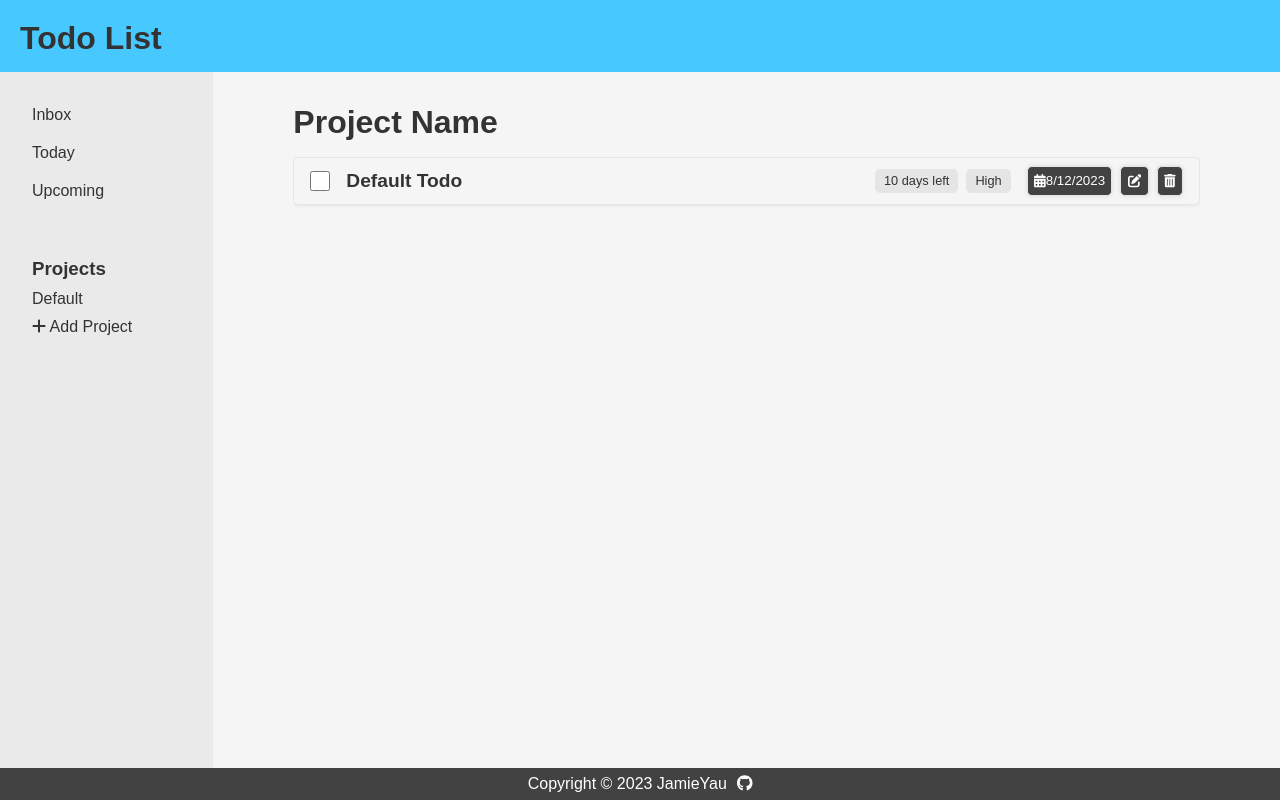
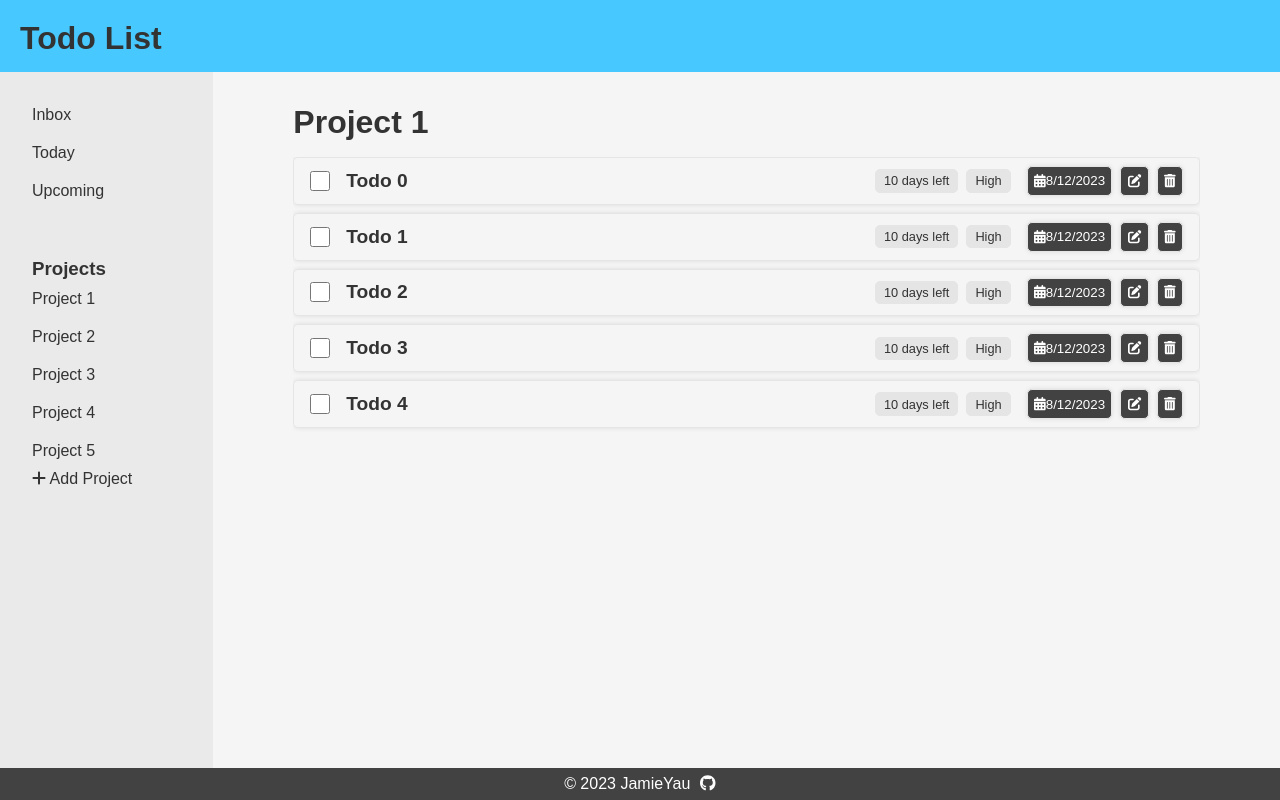
Before and after one commit to JamieYau/to-do-list, a website built with webpack: page src/template.html in a window 1280 px wide. Built offline with nearby package versions, Linux system fonts and the light colour scheme.

Commit message:
Implement dynamic rendering of page

```diff
--- a/src/modules/app.js
+++ b/src/modules/app.js
@@ -1,21 +1,47 @@
 import Project from "./project.js";
 import Todo from "./todo.js";
-import { renderProjects, renderTodos } from "./render.js";
+import { renderPage, renderProjects, renderTodos } from "./render.js";
 
 const initApp = () => {
-    const projects = [];
-    const defaultProject = new Project("Default");
-    projects.push(defaultProject);
-    const defaultTodo = new Todo(
-        "Default Todo",
-        "This is a default todo.",
+  renderPage();
+
+  // Generate test data
+  const projects = generateProject();
+  generateTodos(projects);
+  renderProjects(projects);
+  renderTodos(projects[0]);
+};
+
+//Function to create 5 Project objects and add to projects array
+const generateProject = () => {
+  const projects = [];
+  const project1 = new Project("Project 1");
+  projects.push(project1);
+  const project2 = new Project("Project 2");
+  projects.push(project2);
+  const project3 = new Project("Project 3");
+  projects.push(project3);
+  const project4 = new Project("Project 4");
+  projects.push(project4);
+  const project5 = new Project("Project 5");
+  projects.push(project5);
+  return projects;
+};
+
+// Function to create 5 Todos per project and add to each project
+const generateTodos = (projects) => {
+  for (let i = 0; i < projects.length; i++) {
+    for (let j = 0; j < 5; j++) {
+      const todo = new Todo(
+        `Todo ${j}`,
+        `This is todo ${j} for project ${i}.`,
         new Date("2023-08-12"),
         "High",
         false
-    );
-    defaultProject.addTodo(defaultTodo);
-    renderProjects(projects);
-    renderTodos(defaultProject.todos);
+      );
+      projects[i].addTodo(todo);
+    }
+  }
 };
 
 export default initApp;
--- a/src/modules/render.js
+++ b/src/modules/render.js
@@ -1,3 +1,59 @@
+const renderPage = () => {
+  const container = document.getElementById("container");
+  container.innerHTML = "";
+  // Render the header
+  const header = document.createElement("header");
+  header.id = "header";
+  const headerTitle = document.createElement("h1");
+  headerTitle.id = "header-title";
+  headerTitle.textContent = "Todo List";
+  header.appendChild(headerTitle);
+  // Render the sidebar
+  const sidebar = document.createElement("aside");
+  sidebar.id = "sidebar";
+  const defaultSection = document.createElement("section");
+  defaultSection.id = "default-section";
+  const defaultList = document.createElement("ul");
+  defaultList.classList.add("sidebar-list");
+  const defaultInbox = document.createElement("li");
+  defaultInbox.id = "default-inbox";
+  defaultInbox.textContent = "Inbox";
+  const defaultToday = document.createElement("li");
+  defaultToday.id = "default-today";
+  defaultToday.textContent = "Today";
+  const defaultUpcoming = document.createElement("li");
+  defaultUpcoming.id = "default-upcoming";
+  defaultUpcoming.textContent = "Upcoming";
+  defaultList.appendChild(defaultInbox);
+  defaultList.appendChild(defaultToday);
+  defaultList.appendChild(defaultUpcoming);
+  defaultSection.appendChild(defaultList);
+  sidebar.appendChild(defaultSection);
+  const projectSection = document.createElement("section");
+  projectSection.id = "project-section";
+  sidebar.appendChild(projectSection);
+  // Render the content
+  const content = document.createElement("main");
+  content.id = "content";
+  // Render the footer
+  const footer = document.createElement("footer");
+  const footerText = document.createElement("p");
+  footerText.textContent = "© 2023 JamieYau";
+  const footerLink = document.createElement("a");
+  footerLink.href = "https://github.com/JamieYau";
+  const footerIcon = document.createElement("i");
+  footerIcon.classList.add("fab", "fa-github", "fa-fade");
+  footerLink.appendChild(footerIcon);
+  footer.appendChild(footerText);
+  footer.appendChild(footerLink);
+  // Append all elements to the container
+  container.appendChild(header);
+  container.appendChild(sidebar);
+  container.appendChild(content);
+  container.appendChild(footer);
+};
+
+// Renders the projects in the sidebar
 const renderProjects = (projects) => {
   const projectSection = document.getElementById("project-section");
   projectSection.innerHTML = "";
@@ -27,33 +83,20 @@ const renderProjects = (projects) => {
   projectSection.appendChild(addProject);
 };
 
-/* Render the todos for a project in this format:
-<ul id="todo-list">
-            <li class="todo-item">
-              <input type="checkbox" class="is-complete" />
-              <div class="title">Go gym</div>
-              <div class="todo-details">
-                <div class="days-till-due">3 days</div>
-                <div class="priority">High</div>
-              </div>
-              <div class="actions">
-                <button class="duedate">
-                  <i class="fas fa-calendar-days"></i>
-                  <span>2020-10-10</span>
-                </button>
-                <button class="edit-todo">
-                  <i class="fas fa-edit"></i>
-                </button>
-                <button class="delete-todo">
-                  <i class="fas fa-trash-can"></i>
-                </button>
-              </div>
-            </li>
-*/
+// Render the todos for a project
+const renderTodos = (project) => {
+  const content = document.getElementById("content");
+  content.innerHTML = "";
+  const projectName = document.createElement("h2");
+  projectName.id = "project-name";
+  projectName.textContent = project.title;
+  const todoWrapper = document.createElement("div");
+  todoWrapper.id = "todo-wrapper";
 
-const renderTodos = (todos) => {
-  const todoList = document.getElementById("todo-list");
+  const todoList = document.createElement("ul");
+  todoList.id = "todo-list";
   todoList.innerHTML = "";
+  const todos = project.todos;
   todos.forEach((todo) => {
     const todoItem = document.createElement("li");
     todoItem.classList.add("todo-item");
@@ -112,6 +155,9 @@ const renderTodos = (todos) => {
     todoItem.appendChild(actions);
     todoList.appendChild(todoItem);
   });
+  todoWrapper.appendChild(todoList);
+  content.appendChild(projectName);
+  content.appendChild(todoWrapper);
 };
 
 const getDaysTillDueLabel = (daysTillDue) => {
@@ -126,4 +172,4 @@ const getDaysTillDueLabel = (daysTillDue) => {
   }
 };
 
-export { renderProjects, renderTodos };
+export { renderPage, renderProjects, renderTodos };
--- a/src/template.html
+++ b/src/template.html
@@ -6,32 +6,6 @@
     <title><%= htmlWebpackPlugin.options.title %></title>
   </head>
   <body>
-    <div id="container">
-      <header>
-        <h1>Todo List</h1>
-      </header>
-      <aside id="sidebar">
-        <section id="default-section">
-          <ul class="sidebar-list">
-            <li>Inbox</li>
-            <li>Today</li>
-            <li>Upcoming</li>
-          </ul>
-        </section>
-        <section id="project-section"></section>
-      </aside>
-      <main id="content">
-        <h2 id="project-name">Project Name</h2>
-        <div id="todo-wrapper">
-          <ul id="todo-list"></ul>
-        </div>
-      </main>
-      <footer>
-        <p>Copyright © 2023 JamieYau</p>
-        <a href="https://github.com/JamieYau">
-          <i class="fab fa-github fa-fade"></i>
-        </a>
-      </footer>
-    </div>
+    <div id="container"></div>
   </body>
 </html>
```
